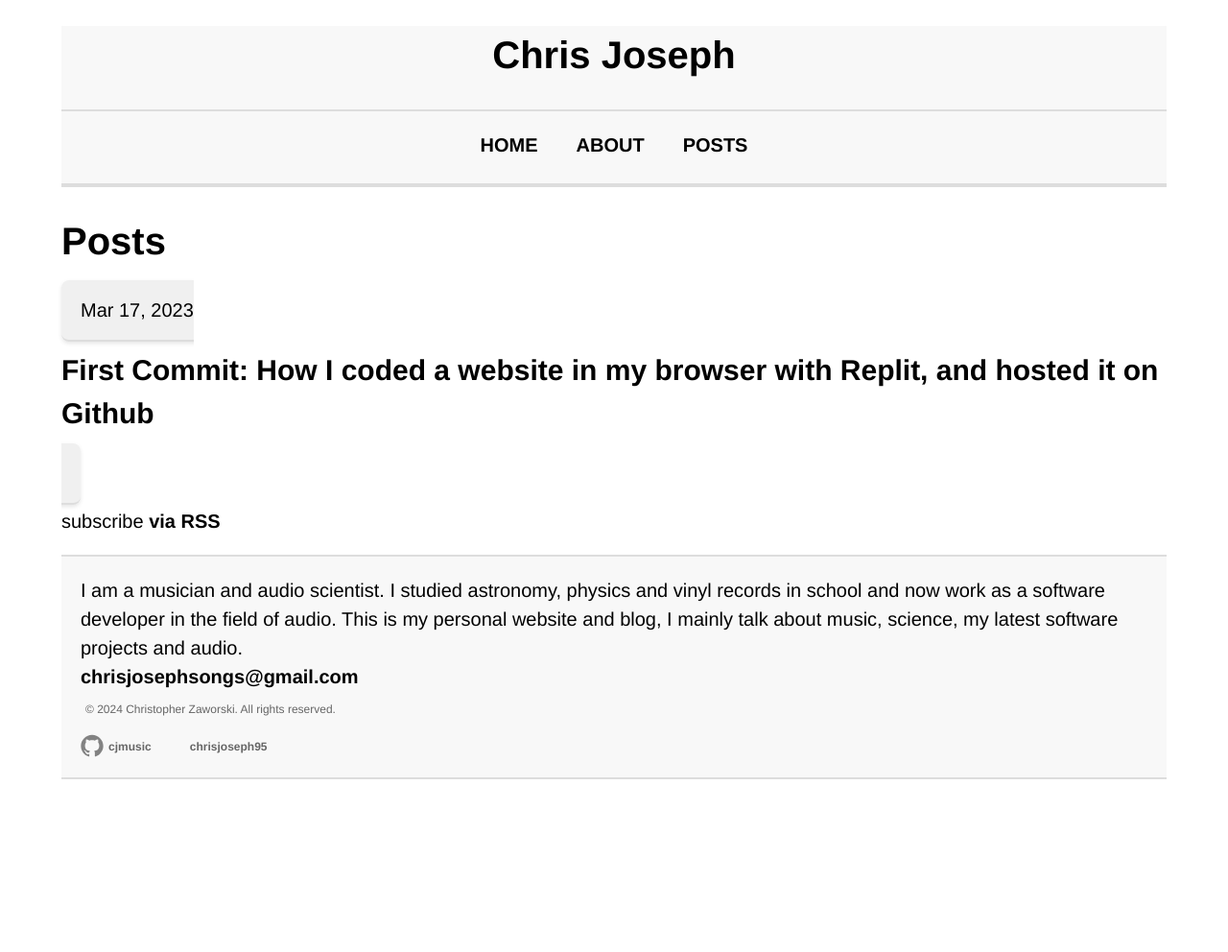
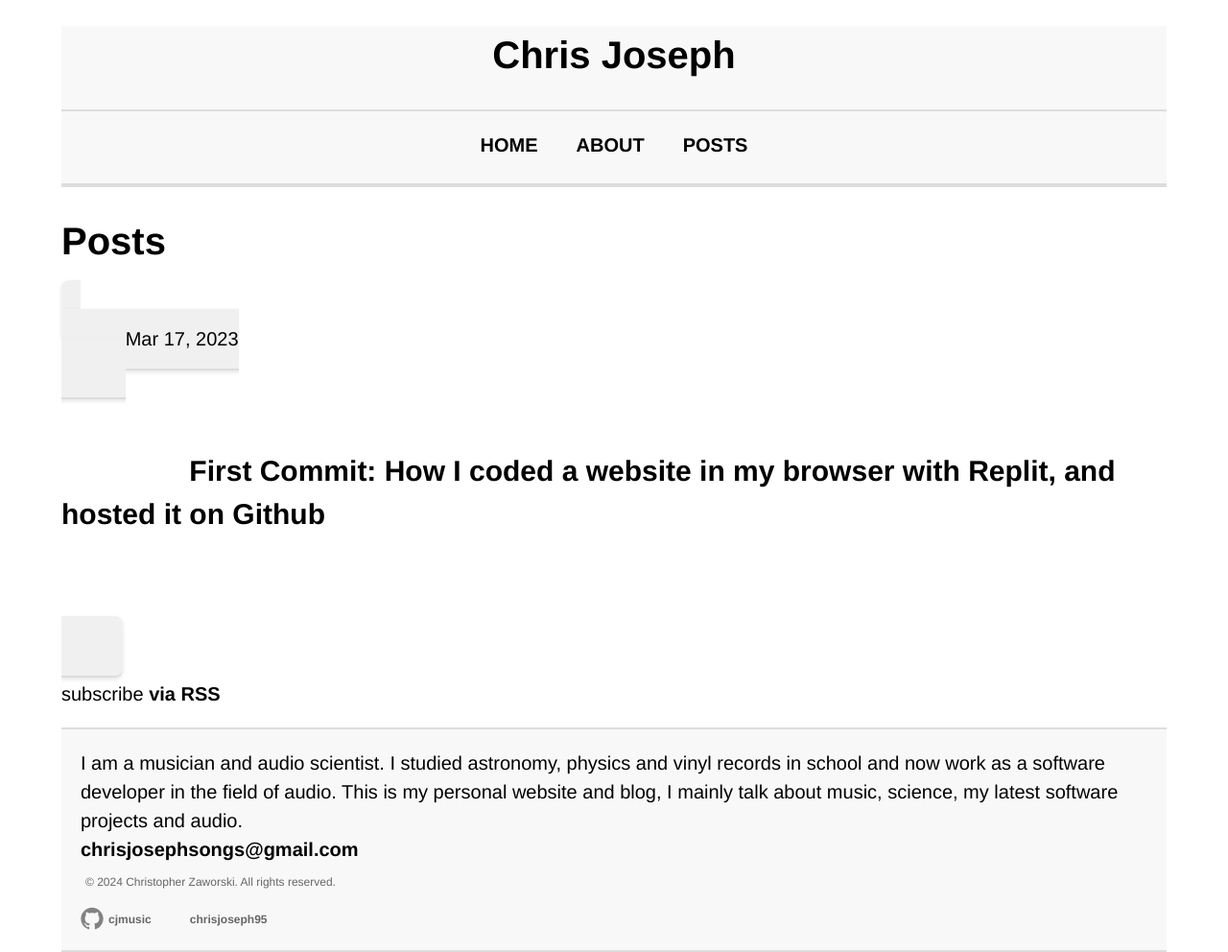
Before and after one commit to CJmusic/cjmusic.github.io, a Jekyll site: the page built from posts.html, in a window 1280 px wide. Shown: the whole page at 96% size. Built offline with Jekyll 4.4.1, drawn with Linux system fonts in a browser that asks for light colours; before the commit the page ends 900 px from its top, so only the background shows below that.

Commit message:
Revert "bug fixes for about and posts page"
This reverts commit 919e46f74af87e86779da841e89a9d8e2beeaa0b.

```diff
--- a/css/main.css
+++ b/css/main.css
@@ -57,7 +57,7 @@
   margin-bottom: 5px;
 }
 
-.footer-description {
+.footer-description, .post-meta {
   font-size: 16px
   margin-bottom: 10px;
 }
@@ -90,6 +90,9 @@
   margin-bottom: 20px;
   box-shadow: 0 2px 4px rgba(0, 0, 0, 0.1);
   overflow: hidden;
+  white-space: pre-wrap;      /* Wrap lines */
+  word-wrap: break-word;      /* Break long words */
+  overflow-x: auto;           /* Horizontal scroll if necessary */
 }
 
 .post-box:hover {
@@ -97,7 +100,7 @@
 }
 
 
-.post-content, page-content {
+.post-content {
   max-width: 90%;
   margin: 0 auto;
 }
@@ -132,7 +135,7 @@
   }
 
   nav ul li a, .post-link, a,
-  .footer-description,
+  .footer-description, .post-meta,
   .post-excerpt, .copyright-text {
     color: #bbb;
   }
```
